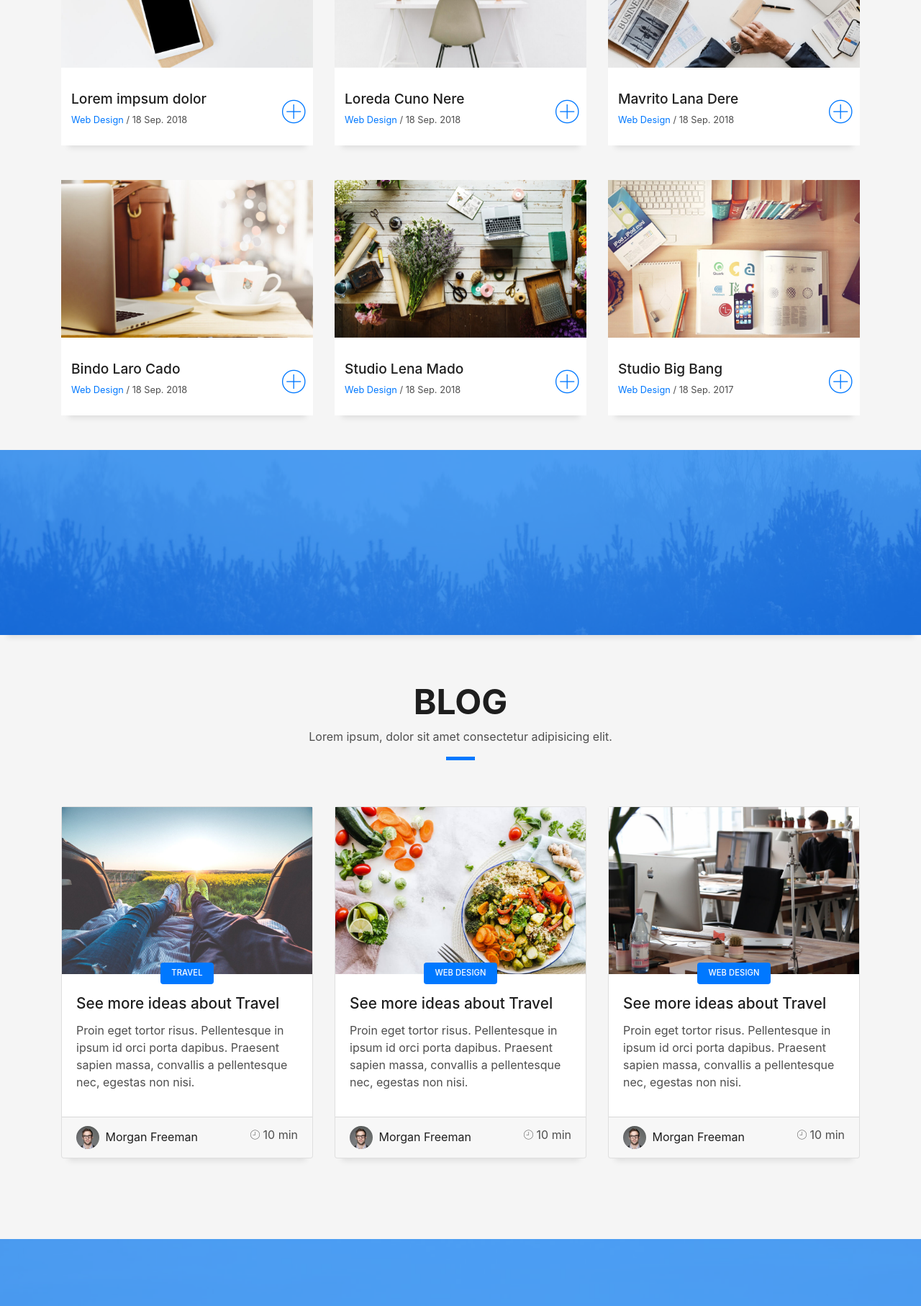
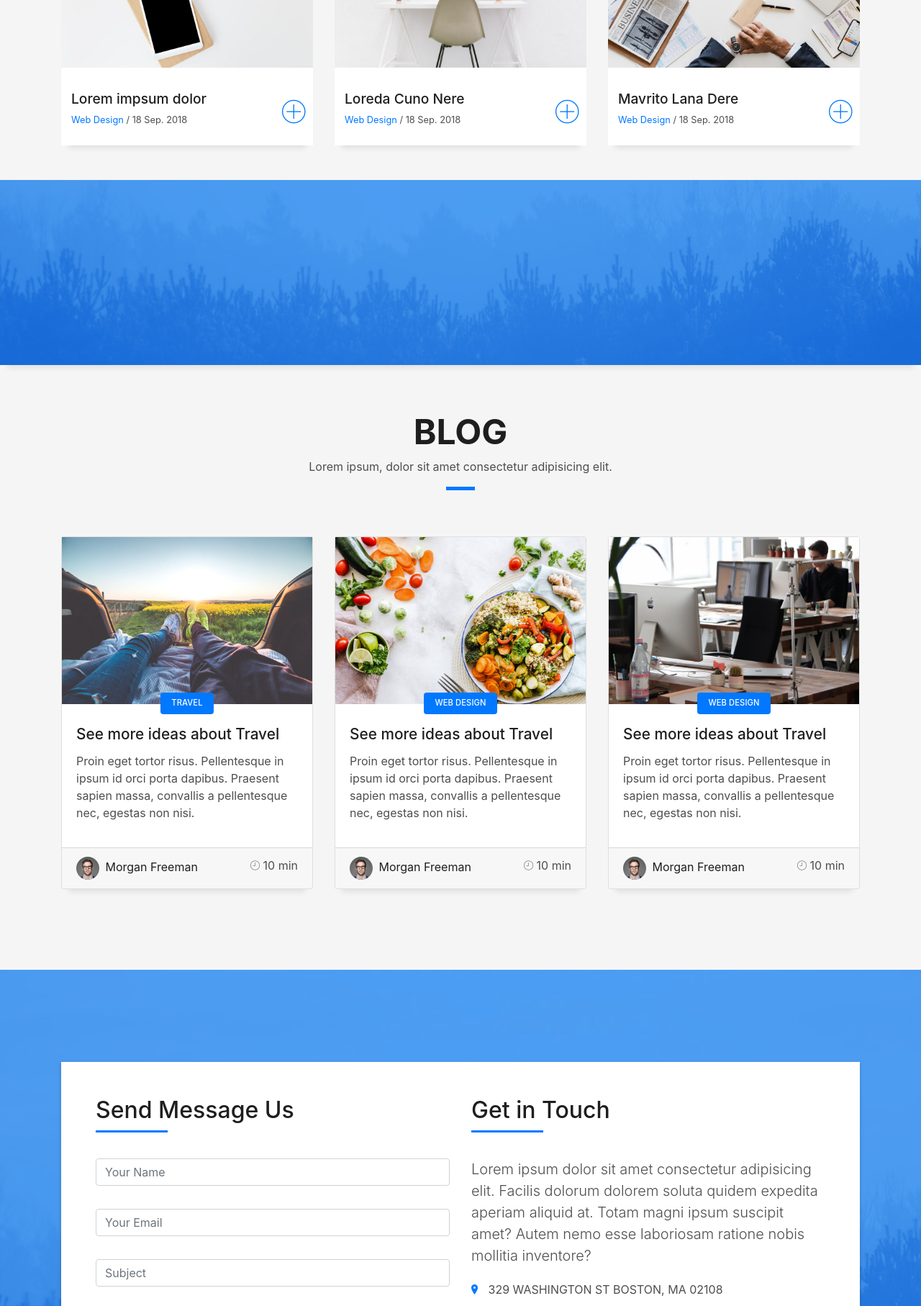
Before and after one commit to Hildayuliani/cv_hilda, a PHP site: page / in a window 1280 px wide. Shown: the part 2026-3840 px from the top of the page at 72% size. Run offline with PHP 8.4, Linux system fonts and the light colour scheme; some web fonts are replaced.

Commit message:
Update index.php

```diff
--- a/index.php
+++ b/index.php
@@ -440,78 +440,7 @@
             </a>
           </div>
         </div>
-        <div class="col-md-4">
-          <div class="work-box">
-            <a href="img/work-4.jpg" data-lightbox="gallery-mf">
-              <div class="work-img">
-                <img src="img/work-4.jpg" alt="" class="img-fluid">
-              </div>
-              <div class="work-content">
-                <div class="row">
-                  <div class="col-sm-8">
-                    <h2 class="w-title">Bindo Laro Cado</h2>
-                    <div class="w-more">
-                      <span class="w-ctegory">Web Design</span> / <span class="w-date">18 Sep. 2018</span>
-                    </div>
-                  </div>
-                  <div class="col-sm-4">
-                    <div class="w-like">
-                      <span class="ion-ios-plus-outline"></span>
-                    </div>
-                  </div>
-                </div>
-              </div>
-            </a>
-          </div>
-        </div>
-        <div class="col-md-4">
-          <div class="work-box">
-            <a href="img/work-5.jpg" data-lightbox="gallery-mf">
-              <div class="work-img">
-                <img src="img/work-5.jpg" alt="" class="img-fluid">
-              </div>
-              <div class="work-content">
-                <div class="row">
-                  <div class="col-sm-8">
-                    <h2 class="w-title">Studio Lena Mado</h2>
-                    <div class="w-more">
-                      <span class="w-ctegory">Web Design</span> / <span class="w-date">18 Sep. 2018</span>
-                    </div>
-                  </div>
-                  <div class="col-sm-4">
-                    <div class="w-like">
-                      <span class="ion-ios-plus-outline"></span>
-                    </div>
-                  </div>
-                </div>
-              </div>
-            </a>
-          </div>
-        </div>
-        <div class="col-md-4">
-          <div class="work-box">
-            <a href="img/work-6.jpg" data-lightbox="gallery-mf">
-              <div class="work-img">
-                <img src="img/work-6.jpg" alt="" class="img-fluid">
-              </div>
-              <div class="work-content">
-                <div class="row">
-                  <div class="col-sm-8">
-                    <h2 class="w-title">Studio Big Bang</h2>
-                    <div class="w-more">
-                      <span class="w-ctegory">Web Design</span> / <span class="w-date">18 Sep. 2017</span>
-                    </div>
-                  </div>
-                  <div class="col-sm-4">
-                    <div class="w-like">
-                      <span class="ion-ios-plus-outline"></span>
-                    </div>
-                  </div>
-                </div>
-              </div>
-            </a>
-          </div>
-        </div>
+
 
       </div>
     </div>
```
